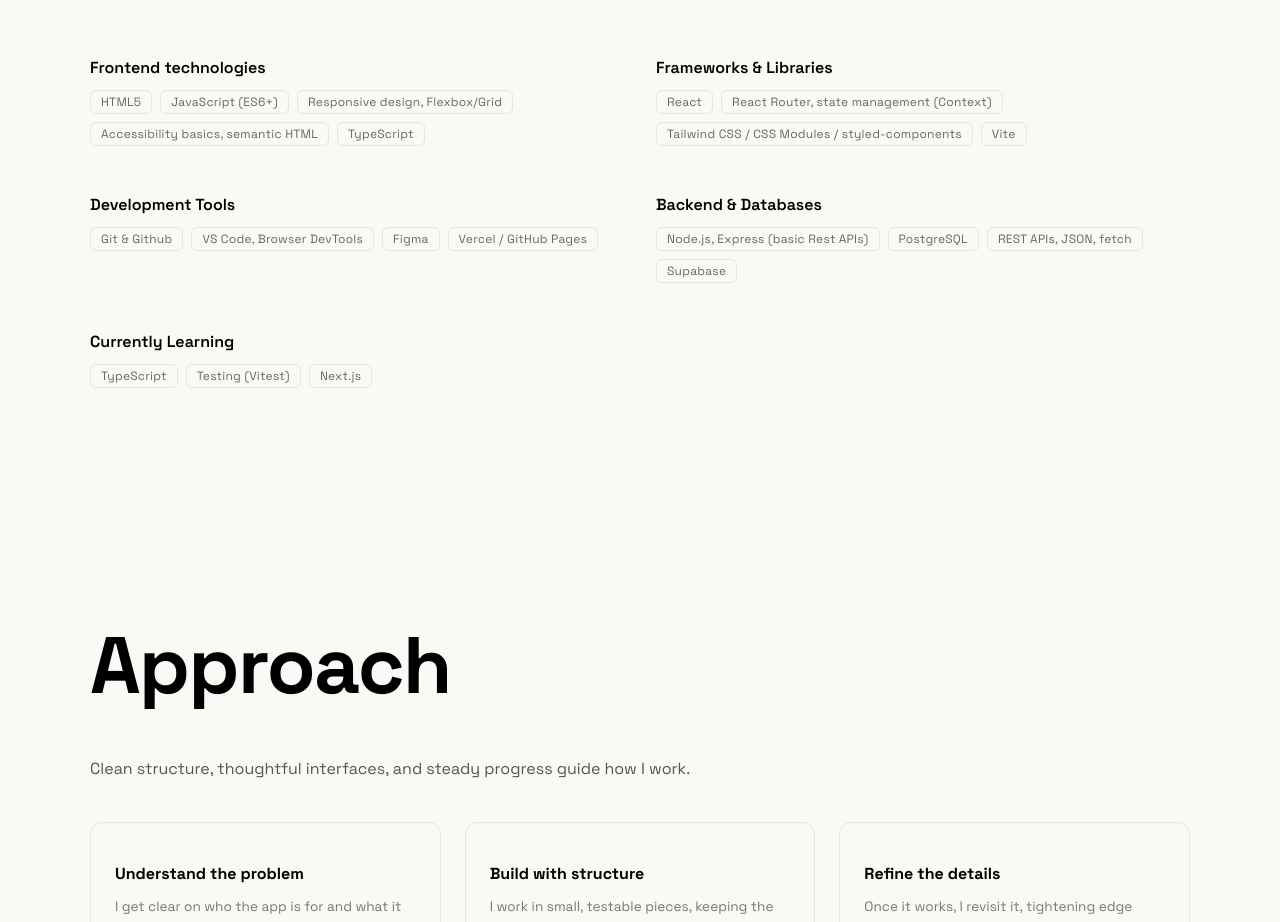
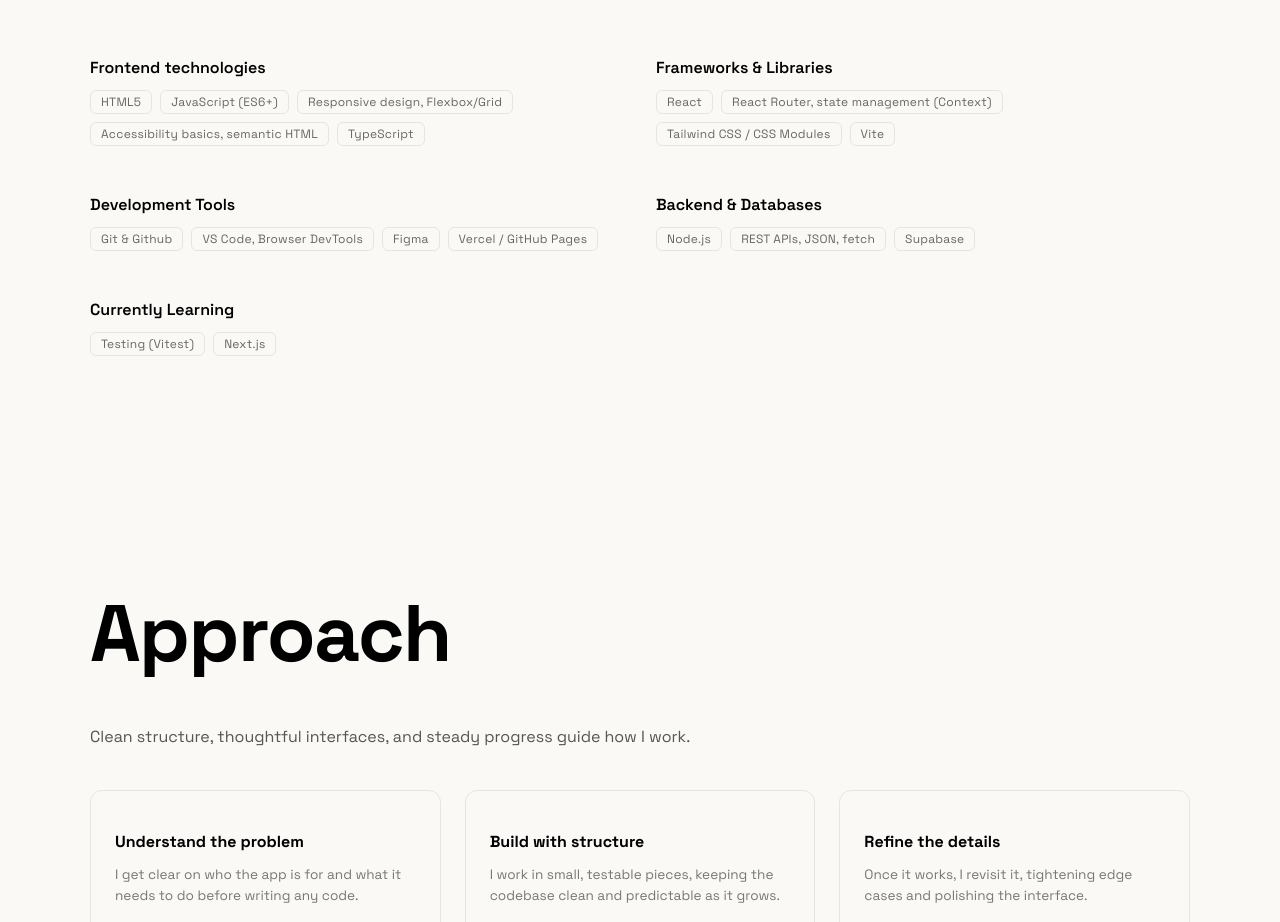
Before and after one commit to ddelportgit/portfolio, a React (Vite) app: page / in a window 1280 px wide. Shown: the part 1600-2522 px from the top of the page. Built offline with nearby package versions, Linux system fonts and the light colour scheme.

Commit message:
read me & projects fix

```diff
--- a/src/components/Projects/Projects.jsx
+++ b/src/components/Projects/Projects.jsx
@@ -48,6 +48,7 @@ export default function Projects() {
                   target="_blank"
                   rel="noreferrer"
                   aria-label="GitHub repository"
+                  title="Source code"
                 >
                   <FontAwesomeIcon icon={faGithub} />
                 </a>
@@ -56,6 +57,7 @@ export default function Projects() {
                   target="_blank"
                   rel="noreferrer"
                   aria-label="Live site"
+                  title="Live demo"
                 >
                   <FontAwesomeIcon icon={faArrowUpRightFromSquare} />
                 </a>
--- a/src/components/Projects/Projects.module.css
+++ b/src/components/Projects/Projects.module.css
@@ -81,6 +81,10 @@
   transition: background 0.5s ease;
 }
 
+.links p {
+  font-size: 0.7rem;
+}
+
 .links a:hover {
   color: white;
   background: #000000;
--- a/src/components/Skills/Skills.jsx
+++ b/src/components/Skills/Skills.jsx
@@ -16,7 +16,7 @@ const SKILL_GROUPS = [
     items: [
       "React",
       "React Router, state management (Context)",
-      "Tailwind CSS / CSS Modules / styled-components",
+      "Tailwind CSS / CSS Modules",
       "Vite",
     ],
   },
@@ -31,16 +31,11 @@ const SKILL_GROUPS = [
   },
   {
     category: "Backend & Databases",
-    items: [
-      "Node.js, Express (basic Rest APIs)",
-      "PostgreSQL",
-      "REST APIs, JSON, fetch",
-      "Supabase",
-    ],
+    items: ["Node.js", "REST APIs, JSON, fetch", "Supabase"],
   },
   {
     category: "Currently Learning",
-    items: ["TypeScript", "Testing (Vitest)", "Next.js"],
+    items: ["Testing (Vitest)", "Next.js"],
   },
 ];
 
```
Also changed, not shown: 1 other file (tests, documents, lock files or other folders).
